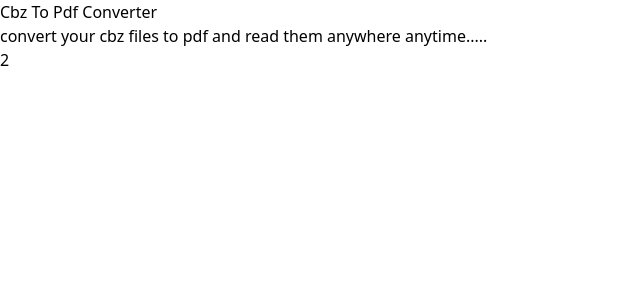
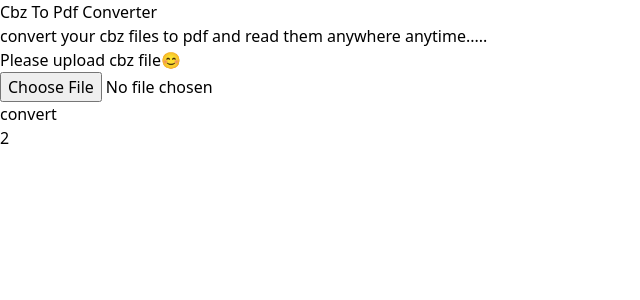
Before and after one commit to EmmanuelChigwende/cbz-to-pdf-converter, a React (Vite) app in the folder main/: page / in a window 1280 px wide. Shown: the top 300 px of the page, without its empty margins (0-640 px from the left). Built offline with nearby package versions, Linux system fonts and the light colour scheme.

Commit message:
added upload file logic and parsing logic

```diff
--- a/main/src/Pages/Home.jsx
+++ b/main/src/Pages/Home.jsx
@@ -1,8 +1,35 @@
 import React from 'react'
+import { useState } from 'react'
+import {toast} from 'react-hot-toast'
+import JSZip from 'jszip'
 
 const Home = () => {
+
+  const {cbzFile,setCbzFile} = useState(null)
+  const form = new FormData()
+
+
+  function HandleCbz(e) {
+    setCbzFile(cbzFile.files[0])
+    form.append("cbz",cbzFile)
+  }
+
+  async function HandleCbzParsing(e) {
+    try{
+      const zip =  await JSZip.loadAsync(form)
+      if(zip){
+        toast.success("first step complete")
+      }
+    }
+    catch(err){
+      toast.error(err)
+    }
+  }
+
+
+
   return (
-    <div className='p-4 font-sarif flex justify-center items-center'>
+    <div className='p-4 font-sarif flex justify-center items-center h-[100vh]'>
       <div className='h-[500px] w-[500px] bg-white rounded-lg p-2'>
         <div className='grid gap-3'>
           <h1 className='font-bold text-[2rem]'>
@@ -12,6 +39,19 @@ const Home = () => {
             convert your cbz files to pdf and read them anywhere anytime.....
           </p>
         </div>
+        <div className='mt-[30px]'>
+          <h2>
+            Please upload cbz file😊
+          </h2>
+          <div className='mt-[20px]' onChange={HandleCbz}>
+            <input type="file" accept='.cbz' name="" id="" />
+          </div>
+          <div className='mt-[10px]'>
+            <button onClick={HandleCbzParsing} className='bg-green-500 text-[1.5rem] p-1 rounded-lg text-white'>
+              convert
+            </button>
+          </div>
+        </div>
       </div>
     </div>
   )
```
